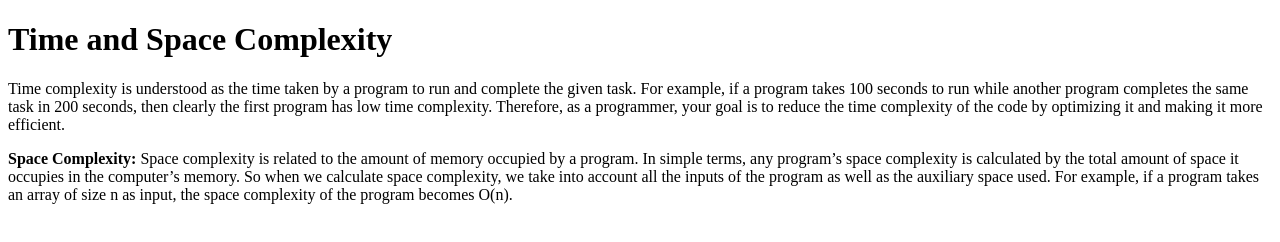
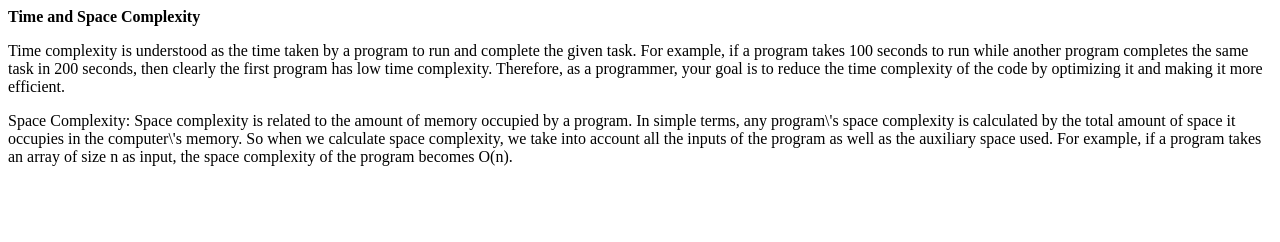
Before and after one commit to acciojob/time-and-space-complexity-mdsarfarj, a website: page main.html in a window 1280 px wide. Drawn offline with Linux system fonts and the light colour scheme.

Commit message:
created a submission

```diff
--- a/main.html
+++ b/main.html
@@ -4,9 +4,8 @@
   <title>Time and Space Complexity</title>
 </head>
 <body>
-<h1>Time and Space Complexity</h1>
+<h><b>Time and Space Complexity</b></h>
 	<p>Time complexity is understood as the time taken by a program to run and complete the given task. For example, if a program takes 100 seconds to run while another program completes the same task in 200 seconds, then clearly the first program has low time complexity. Therefore, as a programmer, your goal is to reduce the time complexity of the code by optimizing it and making it more efficient.</p>
-<p><b>Space Complexity: </b>Space complexity is related to the amount of memory occupied by a program. In simple terms, any program’s space complexity is calculated by the total amount of space it occupies in the computer’s memory. So when we calculate space complexity, we take into account all the inputs of the program as well as the auxiliary space used. For example, if a program takes an array of size n as input, the space complexity of the program becomes O(n).</p>
-
+<p>Space Complexity: Space complexity is related to the amount of memory occupied by a program. In simple terms, any program\'s space complexity is calculated by the total amount of space it occupies in the computer\'s memory. So when we calculate space complexity, we take into account all the inputs of the program as well as the auxiliary space used. For example, if a program takes an array of size n as input, the space complexity of the program becomes O(n).</p>
 </body>
 </html>
```
